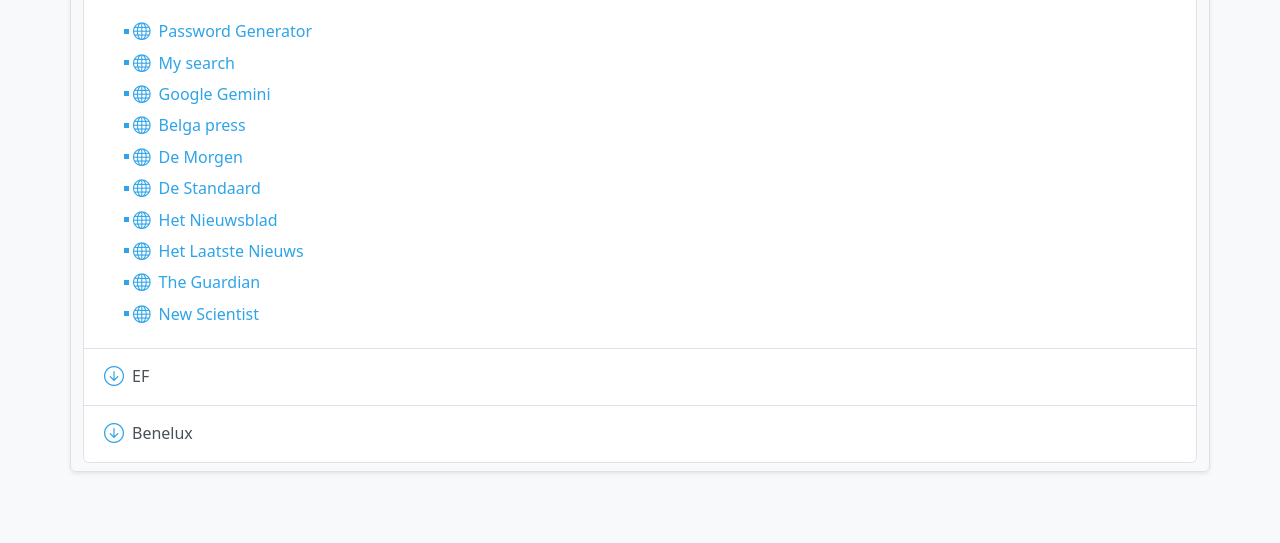
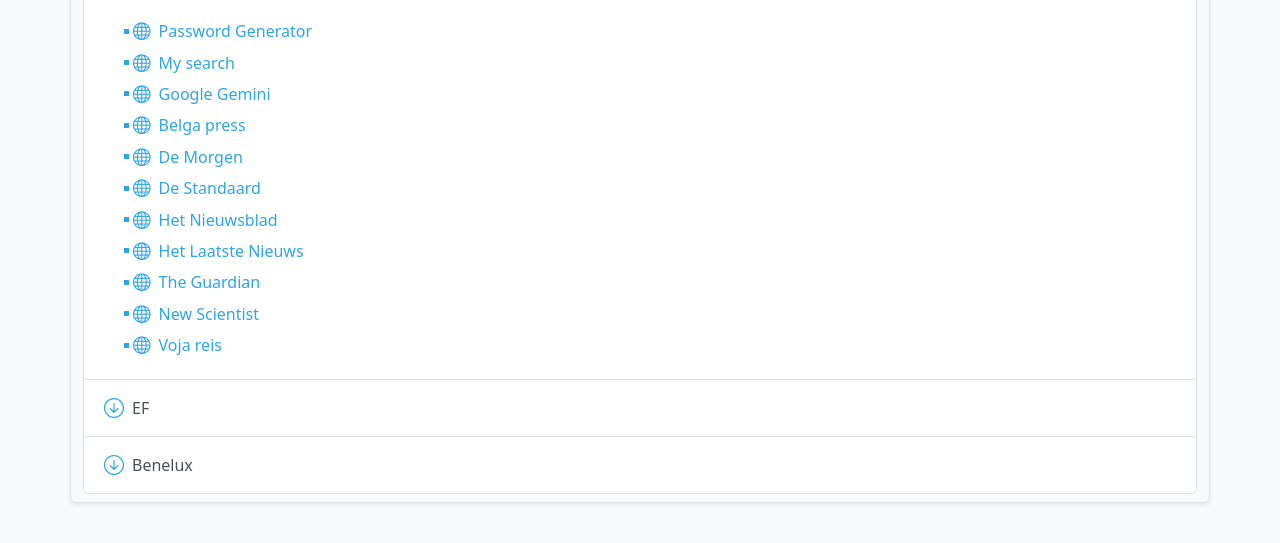
Before and after one commit to eflement/ef-bookmarks, a plain HTML site: page index.html in a window 1280 px wide. Shown: the part 199-742 px from the top of the page. Drawn offline with nearby package versions, Linux system fonts and the light colour scheme.

Commit message:
added voja travel

```diff
--- a/index.html
+++ b/index.html
@@ -188,7 +188,11 @@
 								<i class="bi bi-globe text-primary"></i>
 								<a href="https://www.newscientist.nl/" target="_blank">New Scientist</a>
 							</li>
-
+							<li>
+								<span class="square"></span>
+								<i class="bi bi-globe text-primary"></i>
+								<a href="https://my.voja.travel/login/" target="_blank">Voja reis</a>
+							</li>
 						</ul>
 					</div>
 				</div>
```
